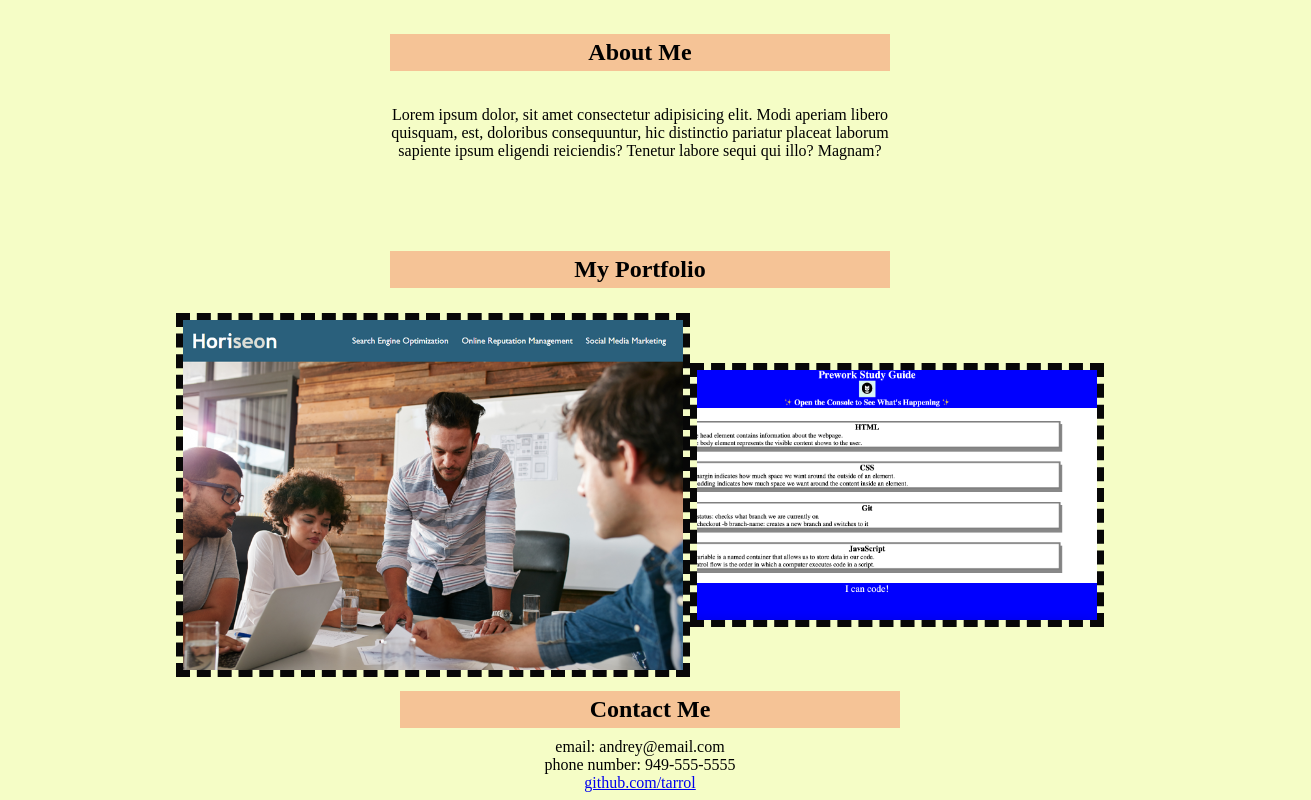
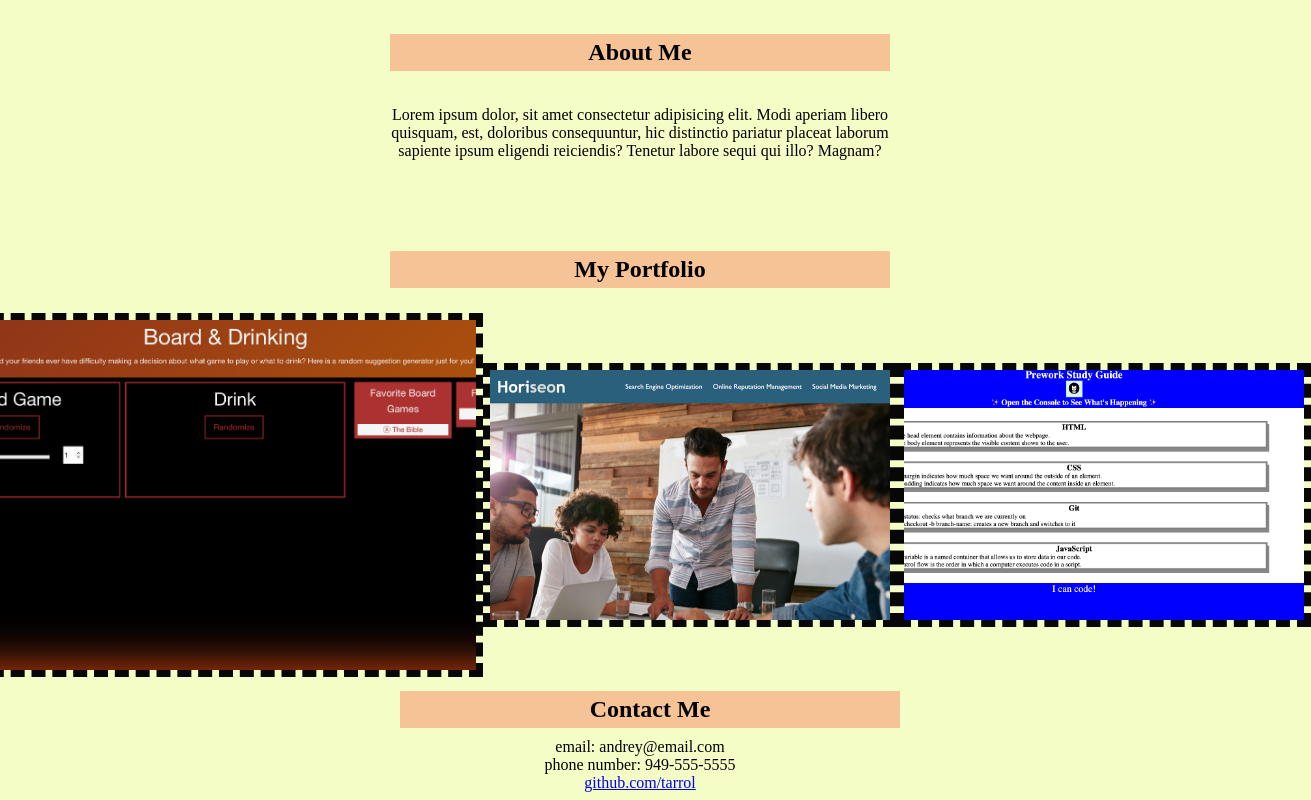
Before and after one commit to tarrol/scaling-enigma, a plain HTML site: page index.html in a window 1280 px wide. Shown: the part 444-1244 px from the top of the page, 1311 px wide, since content can reach past the window. Drawn offline with Linux system fonts and the light colour scheme.

Commit message:
Added additional website to portfolio; added image to assets/images and accordingly adjusted html.

```diff
--- a/assets/css/styles.css
+++ b/assets/css/styles.css
@@ -30,6 +30,25 @@ header{
   text-align: center;
 }
 
+.primary {
+  width: 500px;
+  height: 350px;
+  object-fit: cover;
+  object-position: 50% 0;
+  border-color: #070707;
+  border-width: 7px;
+  border-style: dashed;
+}
+
+.secondary{
+  width: 400px;
+  height: 250px;
+  object-fit: cover;
+  object-position: 100% 0;
+  border-color: #070707;
+  border-width: 7px;
+  border-style: dashed;
+}
 
 #portfolio {
   margin-top: 75px;
@@ -45,6 +64,7 @@ header{
   justify-content: center;
   flex-direction: row;
 }
+
 
 #horiseon {
   width: 500px;
--- a/index.html
+++ b/index.html
@@ -36,11 +36,15 @@
     <section id="portfolio">
       <div><h2 class="center peach-background" style="margin-bottom: 25px;">My Portfolio</h2></div>
       <div id="portfolio-center" >
+        <a href="https://sdanimc.github.io/shire-board-game/" target="_blank" rel="noreferrer noopen">
+        <img class="primary" src="./assets/images/web-page-3.png" alt="Example portfolio page 1">
+        </a>
+
         <a href="https://tarrol.github.io/horiseon-webpage/" target="_blank" rel="noreferrer noopen">
-        <img id="horiseon" src="./assets/images/web-page-1.png" alt="Example portfolio page 1" ></a>
+        <img class="secondary" src="./assets/images/web-page-1.png" alt="Example portfolio page 2" ></a>
 
         <a href="https://tarrol.github.io/prework-study-guide/" target="_blank" rel="noreferrer noopen">
-          <img id="smol" src="./assets/images/web-page-2.png" alt="Example portfolio page 2">
+          <img class="secondary" src="./assets/images/web-page-2.png" alt="Example portfolio page 3">
         </a>
       </div>
     </section>
```
Also changed, not shown: assets/images/web-page-3.png (added).
